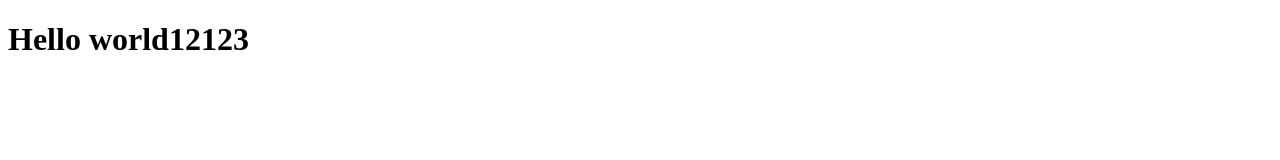
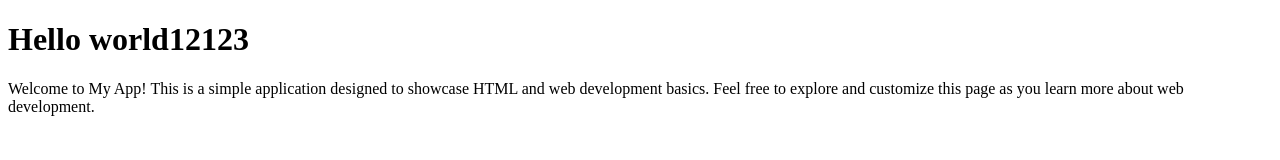
Before and after one commit to eyalellenbogen/my-ctd-app, a plain HTML site: page index.html in a window 1280 px wide. Drawn offline with Linux system fonts and the light colour scheme.

Commit message:
adding description

```diff
--- a/index.html
+++ b/index.html
@@ -1,11 +1,16 @@
 <!DOCTYPE html>
 <html lang="en">
-<head>
-    <meta charset="UTF-8">
-    <meta name="viewport" content="width=device-width, initial-scale=1.0">
+  <head>
+    <meta charset="UTF-8" />
+    <meta name="viewport" content="width=device-width, initial-scale=1.0" />
     <title>My app</title>
-</head>
-<body>
+  </head>
+  <body>
     <h1>Hello world12123</h1>
-</body>
+    <p>
+      Welcome to My App! This is a simple application designed to showcase HTML
+      and web development basics. Feel free to explore and customize this page
+      as you learn more about web development.
+    </p>
+  </body>
 </html>
```
